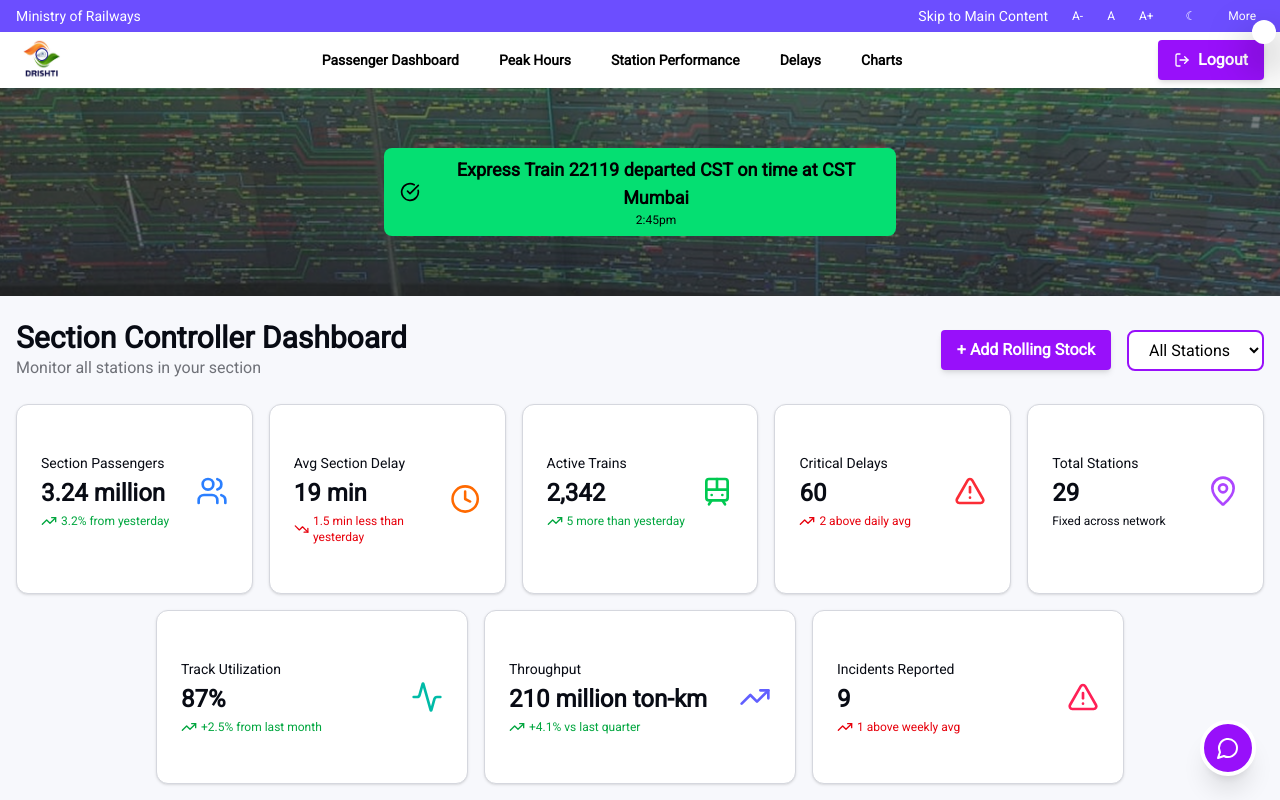
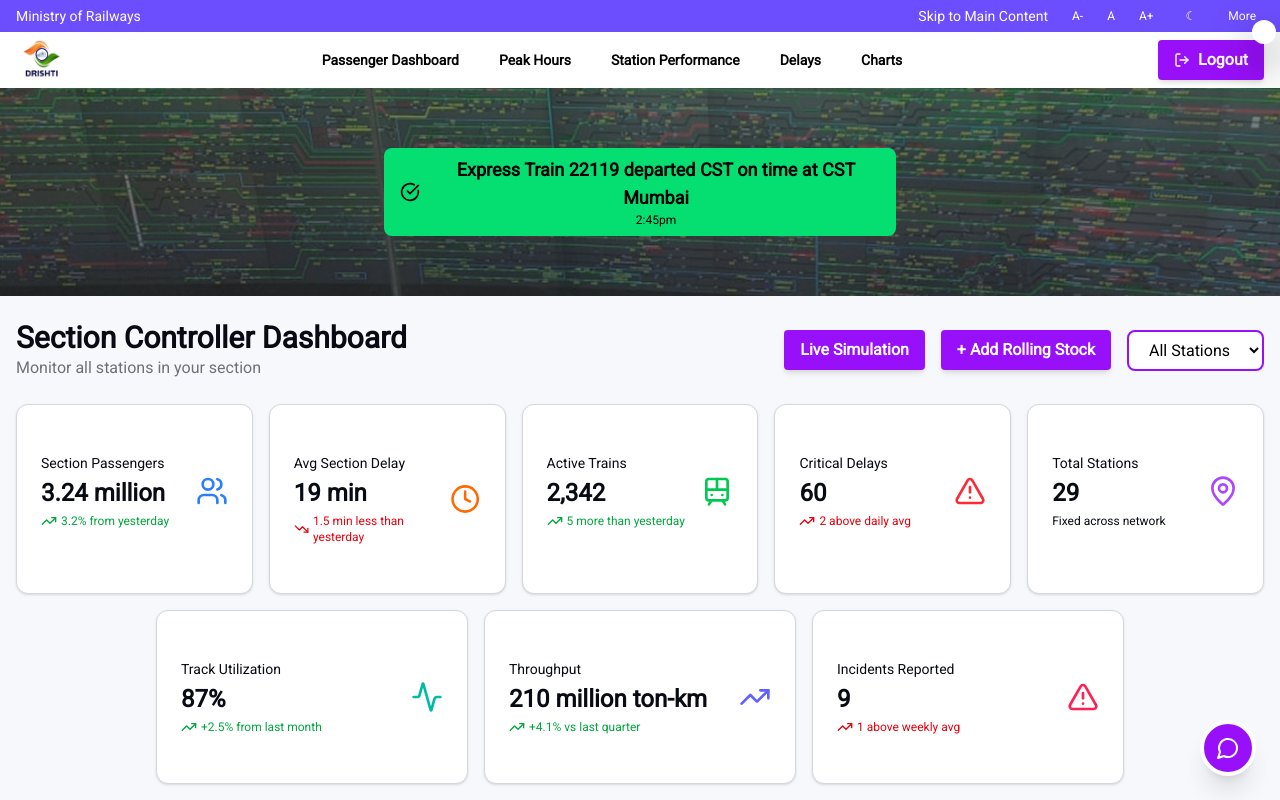
Before and after one commit to kanupriya-sharma19/sih_frontend, a Next.js app: page /reports/section_controller in a window 1280 px wide. Shown: the top 800 px of the page. Built offline with nearby package versions, Linux system fonts and the light colour scheme.

Commit message:
added button

```diff
--- a/app/reports/section_controller/page.tsx
+++ b/app/reports/section_controller/page.tsx
@@ -111,6 +111,14 @@ export default function RailwayDashboard() {
 
           {/* Right-side controls */}
           <div className="flex items-center gap-4 ml-auto">
+         <button
+  suppressHydrationWarning
+  className="bg-purple-600 hover:bg-purple-700 text-white text-base font-semibold px-4 py-2 rounded shadow-md cursor-pointer transition flex items-center justify-center"
+  onClick={() => window.open("/images/sim.jpeg", "_blank")}
+>
+  Live Simulation
+</button>
+
             {/* Add Train Button + Rolling Stock Modal */}
             <RollingStockForm />
             <select
```
Also changed, not shown: public/images/sim.jpeg (added).
